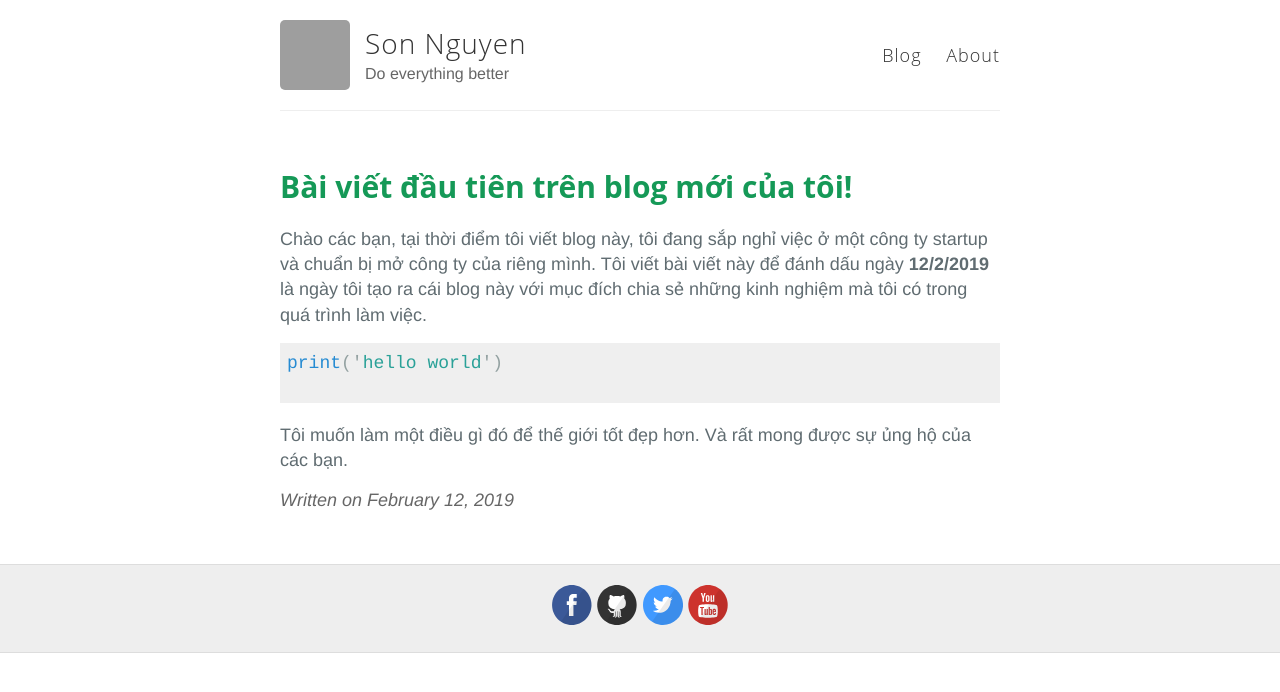
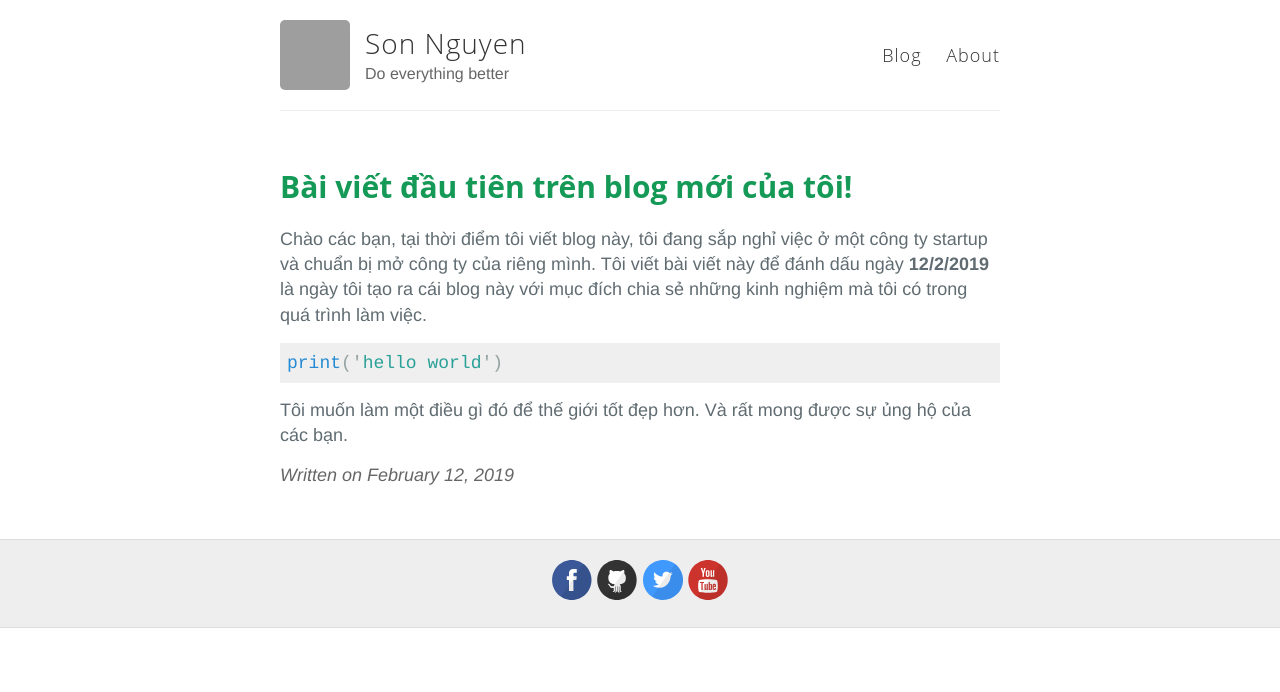
Before and after one commit to sonnhfit/sonnhfit.github.io, a Jekyll site: the page built from _posts/2019-2-12-Hello-World.md, in a window 1280 px wide. Shown: the top 692 px of the page. Built offline with Jekyll 4.4.1, drawn with Linux system fonts in a browser that asks for light colours; grey boxes are pictures that could not be loaded.

Commit message:
Update _highlights.scss

```diff
--- a/_sass/_highlights.scss
+++ b/_sass/_highlights.scss
@@ -1,7 +1,7 @@
 
 .highlight {
   background-color: #efefef;
-  margin: 0px 0 20px 0;
+  margin: 0px 0 0px 0;
   overflow: auto;
 }
 
```
